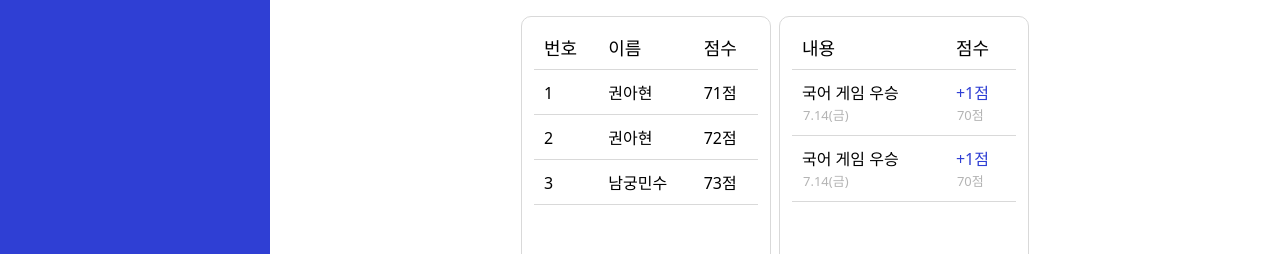
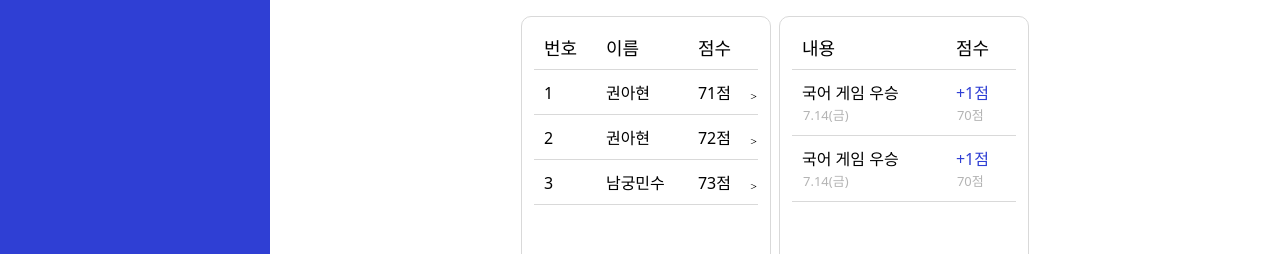
Before and after one commit to Our-Class-Bank/core-frontend, a React (Vite) app: page /credit in a window 1280 px wide. Shown: the part 207-461 px from the top of the page. Built offline with nearby package versions, Linux system fonts and the light colour scheme.

Commit message:
feat-우리반 신용점수 Component 동적으로 변경

```diff
--- a/src/pages/credit/ClassCreditTable.tsx
+++ b/src/pages/credit/ClassCreditTable.tsx
@@ -1,5 +1,10 @@
 import { useTable } from "react-table";
-import { Thead, Table, Tbody } from "@/style/credit/ClassCreditTableStyle";
+import {
+  Thead,
+  Table,
+  Tbody,
+  StyledDetailIcon,
+} from "@/style/credit/ClassCreditTableStyle";
 
 const classCreditData = [
   { attendanceNumber: 1, name: "권아현", score: "71점" },
@@ -13,9 +18,16 @@ const columns = [
   { Header: "점수", accessor: "score" },
 ];
 
-function ClassCreditTable() {
+function ClassCreditTable(props) {
+  const { handleCreditDetailStudent, handleStudentDetailMode } = props;
   const { getTableProps, getTableBodyProps, headerGroups, rows, prepareRow } =
     useTable({ columns, data: classCreditData });
+
+  const handleClick = (row) => {
+    const studentName = row.cells[1].value;
+    handleCreditDetailStudent(studentName);
+    handleStudentDetailMode(true);
+  };
 
   return (
     <Table {...getTableProps()}>
@@ -32,10 +44,11 @@ function ClassCreditTable() {
         {rows.map((row) => {
           prepareRow(row);
           return (
-            <tr {...row.getRowProps()}>
+            <tr {...row.getRowProps()} onClick={() => handleClick(row)}>
               {row.cells.map((cell) => (
                 <td {...cell.getCellProps()}>{cell.render("Cell")}</td>
               ))}
+              <StyledDetailIcon />
             </tr>
           );
         })}
--- a/src/pages/credit/Credit.tsx
+++ b/src/pages/credit/Credit.tsx
@@ -1,19 +1,59 @@
+import { useState } from "react";
 import TableContainer from "@/style/common/TableContainer";
 import { Container } from "@/style/common/CommonStyle";
 import styled from "styled-components";
 import ClassCreditTable from "./ClassCreditTable";
 import CreditLogTable from "./CreditLogTable";
+import { ReactComponent as BackIcon } from "@/assets/images/back.svg";
 
 const Horizontal = styled.div`
   display: flex;
 `;
+const Blue = styled.span`
+  color: #2f3fd4;
+  margin-left: 7px;
+`;
+
+const TitleContainer = styled.span`
+  display: flex;
+  align-items: center;
+`;
 
 function Credit() {
+  const [studentDetailMode, setStudentDetailMode] = useState(false);
+  const [creditDetailStudent, setCreditDetailStudent] = useState("");
+
+  const handleCreditDetailStudent = (studentName) => {
+    setCreditDetailStudent(studentName);
+  };
+
+  const handleStudentDetailMode = (boolean) => setStudentDetailMode(boolean);
+
+  const backToClassCredit = () => {
+    handleStudentDetailMode(false);
+    setCreditDetailStudent("");
+  };
+
+  const containerTitle = studentDetailMode ? (
+    <TitleContainer>
+      <BackIcon onClick={backToClassCredit} />
+      <Blue>{creditDetailStudent}</Blue>의 신용점수 내역
+    </TitleContainer>
+  ) : (
+    <>우리반 신용점수</>
+  );
+
   return (
     <Container>
       <Horizontal>
-        <TableContainer title="우리반 신용점수">
-          <ClassCreditTable />
+        <TableContainer title={containerTitle}>
+          {!studentDetailMode && (
+            <ClassCreditTable
+              handleStudentDetailMode={handleStudentDetailMode}
+              handleCreditDetailStudent={handleCreditDetailStudent}
+            />
+          )}
+          {studentDetailMode && <CreditLogTable />}
         </TableContainer>
         <TableContainer title="최신 입력내역">
           <CreditLogTable />
--- a/src/style/credit/ClassCreditTableStyle.tsx
+++ b/src/style/credit/ClassCreditTableStyle.tsx
@@ -38,4 +38,6 @@ export const Tbody = styled.tbody`
   }
 `;
 
-export const StyledDetailIcon = styled(DetailIcon)``;
+export const StyledDetailIcon = styled(DetailIcon)`
+  position: relative;
+`;
```
Also changed, not shown: src/assets/images/back.svg (added).
